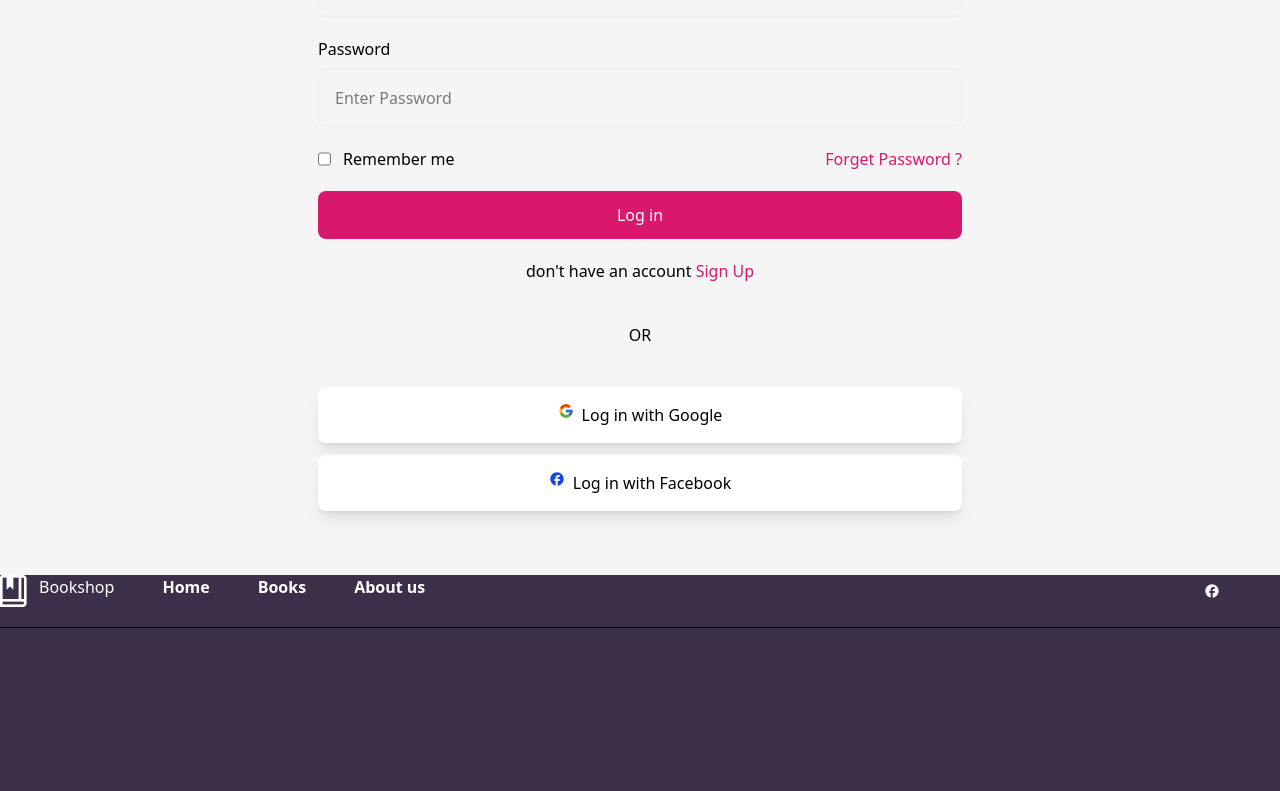
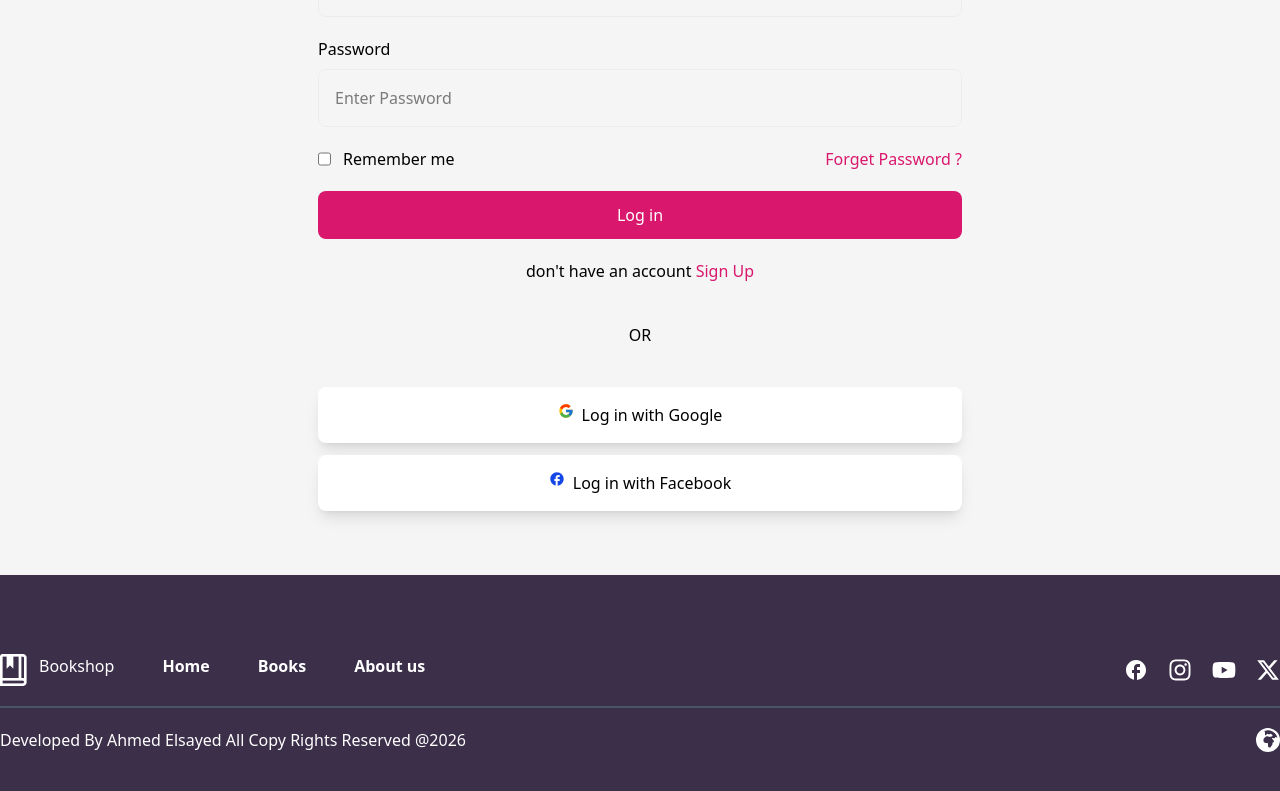
Before and after one commit to Ahmedelsayed55/book-store, a React (Vite) app: page / in a window 1280 px wide. Shown: the part 497-1288 px from the top of the page. Built offline with nearby package versions, Linux system fonts and the light colour scheme.

Commit message:
style update

```diff
--- a/src/Component/Footer.jsx
+++ b/src/Component/Footer.jsx
@@ -1,40 +1,52 @@
-import React from 'react'
-import bockMarck from "../assets/Vector.png"
-import { MdOutlineFacebook } from 'react-icons/md'
-import { NavLink } from 'react-router-dom'
+import React from "react";
+import bockMarck from "../assets/Vector.png";
+import { MdOutlineFacebook } from "react-icons/md";
+import { NavLink } from "react-router-dom";
+import { FaInstagram, FaYoutube } from "react-icons/fa";
+import { FaEarthAfrica, FaXTwitter } from "react-icons/fa6";
 const Footer = () => {
   return (
-    <div className='flex flex-col justify-center gap-5'>
-  <div className='container mx-auto  flex justify-between items-center'>
-        <nav className='hidden md:flex gap-12 text-white'>
-        <NavLink className='flex gap-3 ' to={"/"}>
+    <div className="container mx-auto  flex flex-col gap-5">
+      <div className=" flex justify-between items-center">
+        <nav className="hidden md:flex gap-12 text-white">
+          <NavLink className="flex gap-3 " to={"/"}>
             <img src={bockMarck} alt="" />
-          <p className=''>Bookshop</p>
+            <p className="">Bookshop</p>
           </NavLink>
-        <NavLink className=' font-bold ' to={"/"}>
+          <NavLink className=" font-bold " to={"/"}>
             Home
           </NavLink>
-        <NavLink className=' font-bold ' to={"/books"}>
+          <NavLink className=" font-bold " to={"/books"}>
             Books
           </NavLink>
-        <NavLink className='font-bold  ' to={"/about"}>
+          <NavLink className="font-bold  " to={"/about"}>
             About us
           </NavLink>
         </nav>
-        <div className='flex gap-5'>
-        <a href=""><MdOutlineFacebook className="text-white" /></a>
-        <a href=""></a>
-        <a href=""></a>
-        <a href=""></a>
+        <div className="flex gap-5">
+          <a className="text-white text-2xl" href="">
+            <MdOutlineFacebook />
+          </a>
+          <a className="text-white text-2xl" href="">
+            <FaInstagram />
+          </a>
+          <a className="text-white text-2xl" href="">
+            <FaYoutube />
+          </a>
+          <a className="text-white text-2xl" href="">
+            <FaXTwitter />
+          </a>
         </div>
       </div>
-      <hr />
-      <div className='flex justify-between'>
-
-
+      <div className="h-0.5 bg-gray-600"></div>
+      <div className="flex justify-between">
+        <p className="text-white">Developed By Ahmed Elsayed All Copy Rights Reserved @2026</p>
+        <div className="flex gap-5">
+          <FaEarthAfrica className="text-white text-2xl" />
         </div>
       </div>
-  )
-}
+    </div>
+  );
+};
 
-export default Footer
+export default Footer;
--- a/src/Component/Login.jsx
+++ b/src/Component/Login.jsx
@@ -9,7 +9,6 @@ import * as Yup from "yup";
 const Login = () => {
   const navigate = useNavigate()
   const handelLogin = (values) => {
-    console.log(values);
     axios
       .post(domain + "/login", values)
       .then((res) => {
--- a/src/Page/LayoutForNotLocked.jsx
+++ b/src/Page/LayoutForNotLocked.jsx
@@ -12,7 +12,7 @@ const LayoutForNotLocked = () => {
       <main className='bg-[#F5F5F5]'>
         <Outlet/>
       </main>
-      <footer className='bg-[#3B2F4A] h-64'>
+      <footer className='bg-[#3B2F4A] h-64 flex items-center justify-center'>
         <Footer/>
       </footer>
     </div>
```
Also changed, not shown: src/Component/Register.jsx (line endings or trailing spaces). Lines whose indentation alone changed are shown as unchanged.
